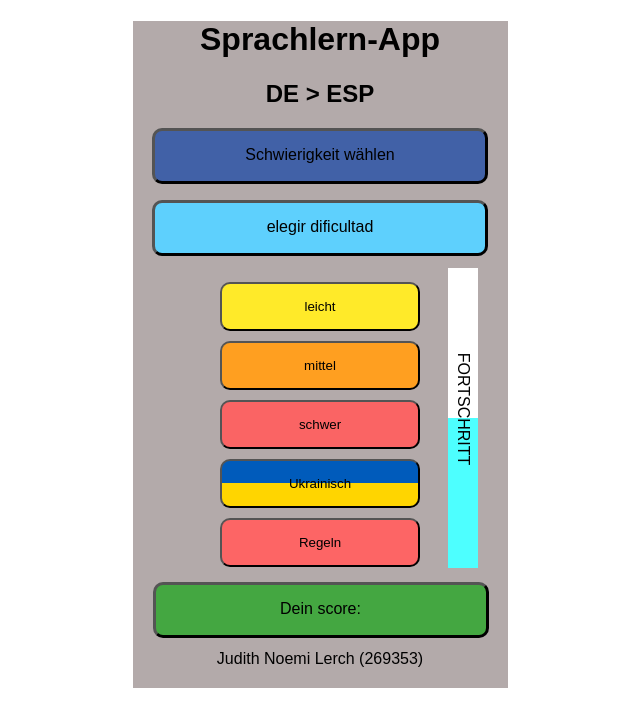
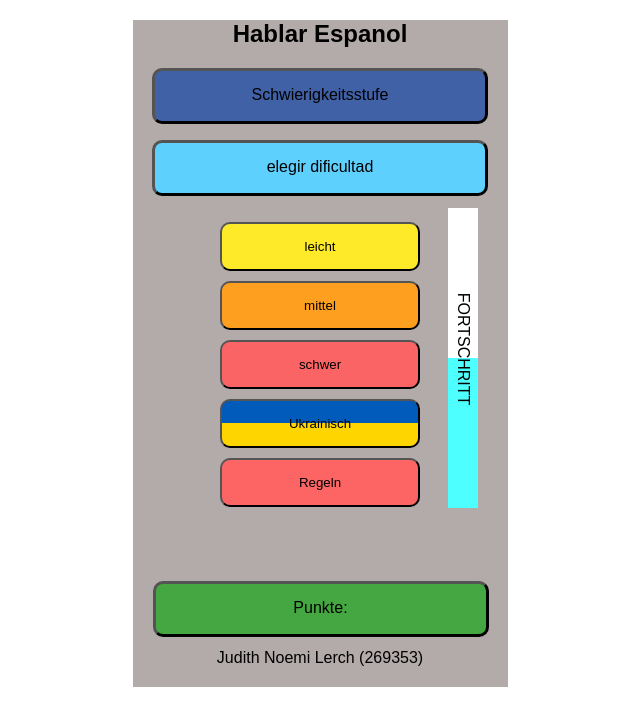
Before and after one commit to judithnl/farbenfest, a plain HTML site: page eia1endabgabe/index.html in a window 1280 px wide. Shown: the whole page, without its empty margins (320-960 px from the left). Drawn offline with Linux system fonts and the light colour scheme.

Commit message:
Update index.html

```diff
--- a/eia1endabgabe/index.html
+++ b/eia1endabgabe/index.html
@@ -10,11 +10,11 @@
 </head>
 <body>
     <div class="app">
-    <h1>Sprachlern-App</h1>
-    <h2>DE > ESP <span id="progress"></span></h2>
+    <h2>Hablar Espanol</h2>
+    <span id="progress"></span>
     <div id="chart"><div id="progressbar"></div><bold id="progresstext">FORTSCHRITT</bold></div>
     <div class="difficulty">
-        <p class="textfield" id="de">Schwierigkeit wählen</p>
+        <p class="textfield" id="de">Schwierigkeitsstufe</p>
         <p class="textfield" id="translator">elegir dificultad</p>
     <div id="gamemode">
         <button id="easy" class="gamemode" value="5">leicht</button>
@@ -26,7 +26,7 @@
     <div id="words">
 
     </div>
-    <div class="textfield" id="scoreboard">Dein score: <span id="score"></span></div>
+    <div class="textfield" id="scoreboard">Punkte: <span id="score"></span></div>
     </div>
     <footer>
         <div class="footer">Judith Noemi Lerch (269353)</div>
```
